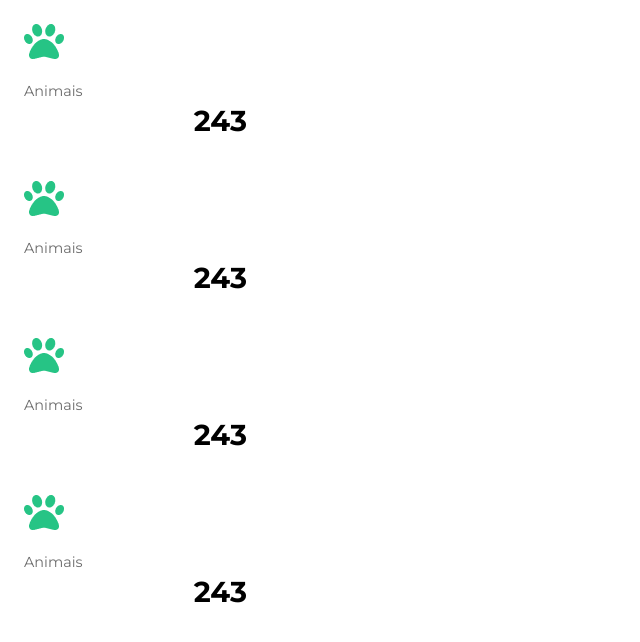
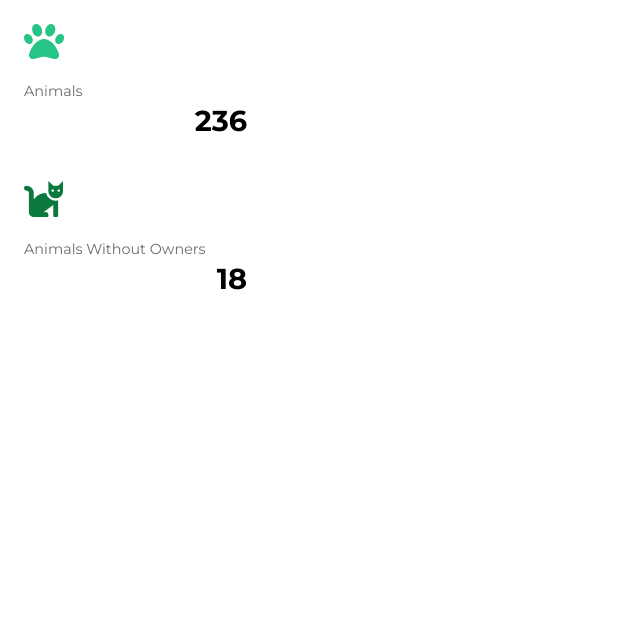
Before and after one commit to BlueTeam-2challenge/2challenge-front, a React (Vite) app: page /animals in a window 1280 px wide. Shown: the top 642 px of the page, without its empty margins (0-640 px from the left). Built offline with nearby package versions, Linux system fonts and the light colour scheme.

Commit message:
feat (card component) adding the logic to the cards components

```diff
--- a/src/App.tsx
+++ b/src/App.tsx
@@ -3,7 +3,8 @@ import CardPage from "./pages/dashboard/components/CardPage";
 function App() {
   return (
     <>
-      <CardPage />
+      <CardPage icon="src\assets\images\icone-pata.png" title="Animals" quantity={236} />
+      <CardPage icon="src\assets\images\cat-icon.png" title="Animals Without Owners" quantity={18} />
     </>
   );
 }
--- a/src/pages/dashboard/components/CardPage.tsx
+++ b/src/pages/dashboard/components/CardPage.tsx
@@ -1,33 +1,28 @@
 import { Card, Col, Container } from "react-bootstrap";
 import './CardPage.css';
+import { CardProps } from './types';
 
-const CardPage = () => {
+const CardPage = (props: CardProps) => {
+
   return (
     <div>
       <Container className="container">
-        {/* arrumar o length para a quantidade de cards a serem usados */}
-        {Array.from({ length: 4 }).map((_, idx) => (
         <Col sm
-            key={idx}
           className="mb-2"
         >
-            {/* colocar as variaveis que para o card receber as informações de icone, titulo e quantidade */}
           <Card>
-              {/* colocar a variavel do icone */}
             <Card.Img
               className="card-icon"
               variant="top"
-                src="src\assets\images\icone-pata.png"
+              src={props.icon}
               alt="icone-pata"
             />
             <Card.Body className="card-text">
-                {/* colocar a variavel do titulo e quantidade */}
-                <Card.Title className="card-title">Animais</Card.Title>
-                <Card.Text className="card-quantity"> 243 </Card.Text>
+              <Card.Title className="card-title">{props.title}</Card.Title>
+              <Card.Text className="card-quantity"> {props.quantity} </Card.Text>
             </Card.Body>
           </Card>
         </Col>
-        ))}
       </Container>
     </div>
   );
```
Also changed, not shown: src/assets/images/cat-icon.png (added). Lines whose indentation alone changed are shown as unchanged.
